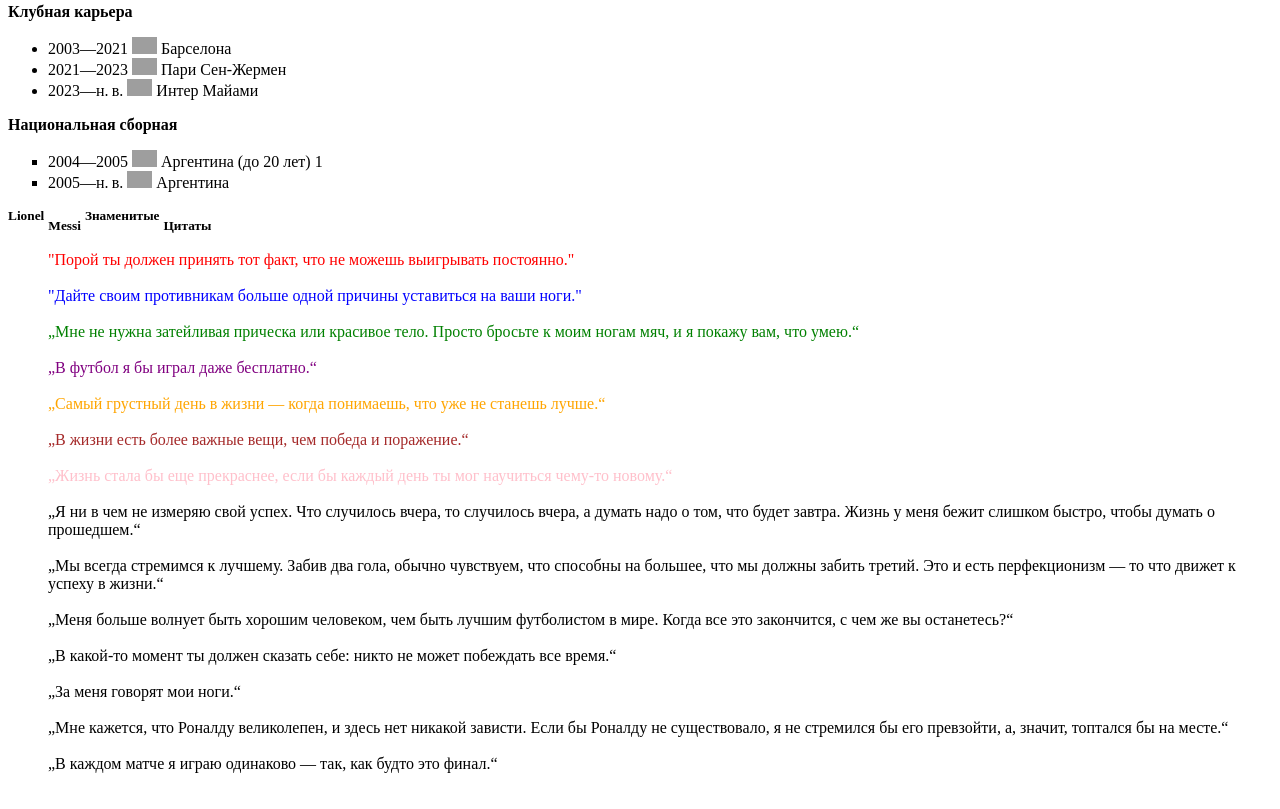
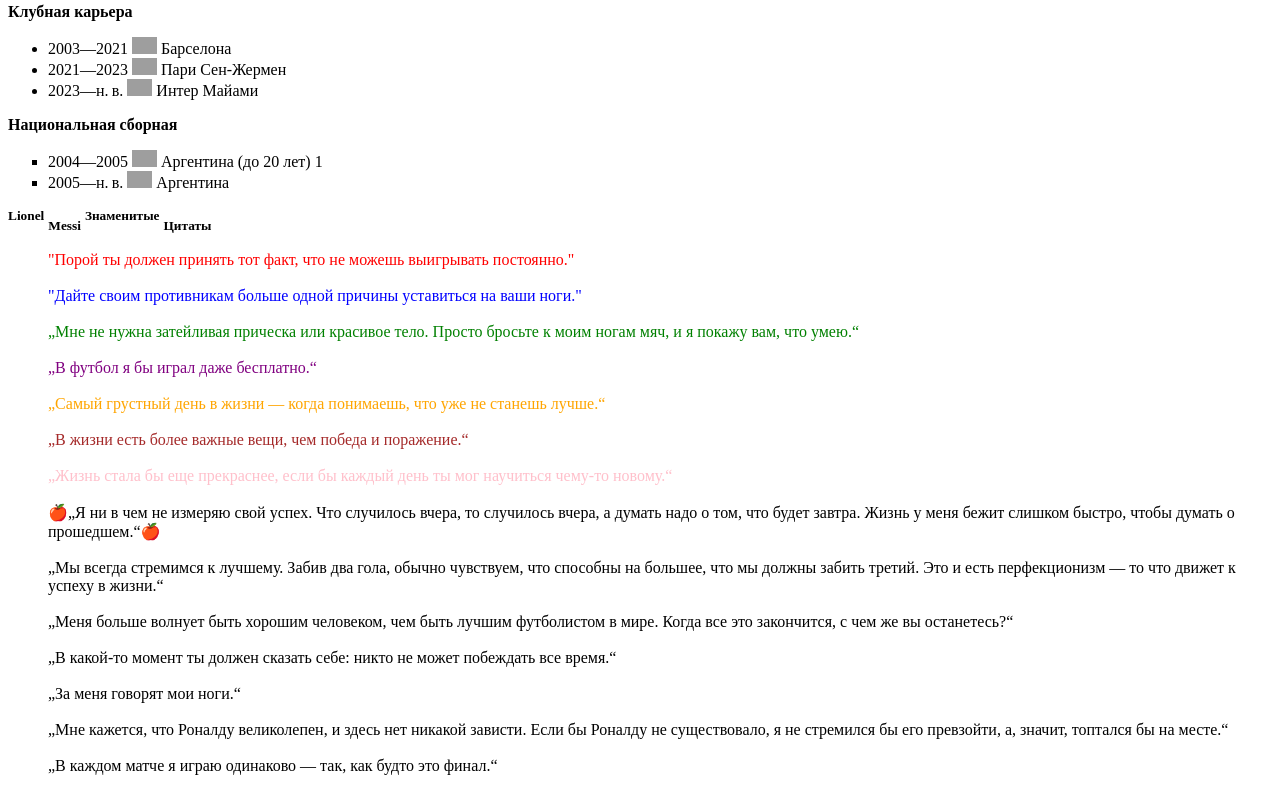
Before and after one commit to En1gmalight/Oleg_Plotnitskiy, a plain HTML site: page Lionel Messi.html in a window 1280 px wide. Shown: the part 1723-2532 px from the top of the page. Drawn offline with Linux system fonts and the light colour scheme; grey boxes are pictures that could not be loaded.

Commit message:
мнемоник яблоко

```diff
--- a/Lionel Messi.html
+++ b/Lionel Messi.html
@@ -114,8 +114,9 @@
 <br>
     <dd><font color="brown">„В жизни есть более важные вещи, чем победа и поражение.“</font></dd>
 <br>
-    <dd><font color="pink">„Жизнь стала бы еще прекраснее, если бы каждый день ты мог научиться чему-то новому.“</font></dd><br>
-    <dd>„Я ни в чем не измеряю свой успех. Что случилось вчера, то случилось вчера, а думать надо о том, что будет завтра. Жизнь у меня бежит слишком быстро, чтобы думать о прошедшем.“</dd>
+    <dd><font color="pink">„Жизнь стала бы еще прекраснее, если бы каждый день ты мог научиться чему-то новому.“</font></dd>
+<br>
+    <dd>&#127822;„Я ни в чем не измеряю свой успех. Что случилось вчера, то случилось вчера, а думать надо о том, что будет завтра. Жизнь у меня бежит слишком быстро, чтобы думать о прошедшем.“&#127822;</dd>
 <br>
     <dd>„Мы всегда стремимся к лучшему. Забив два гола, обычно чувствуем, что способны на большее, что мы должны забить третий. Это и есть перфекционизм &mdash; то что движет к успеху в жизни.“</dd>
 <br>
```
